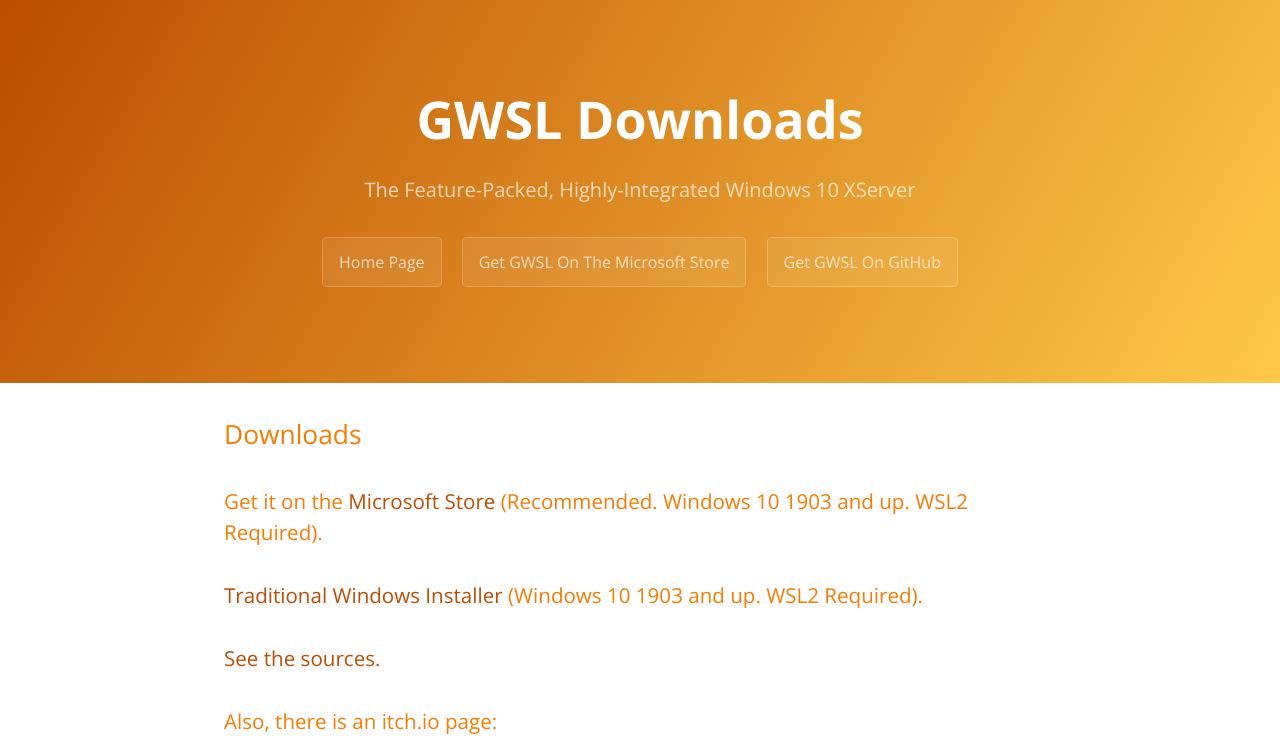
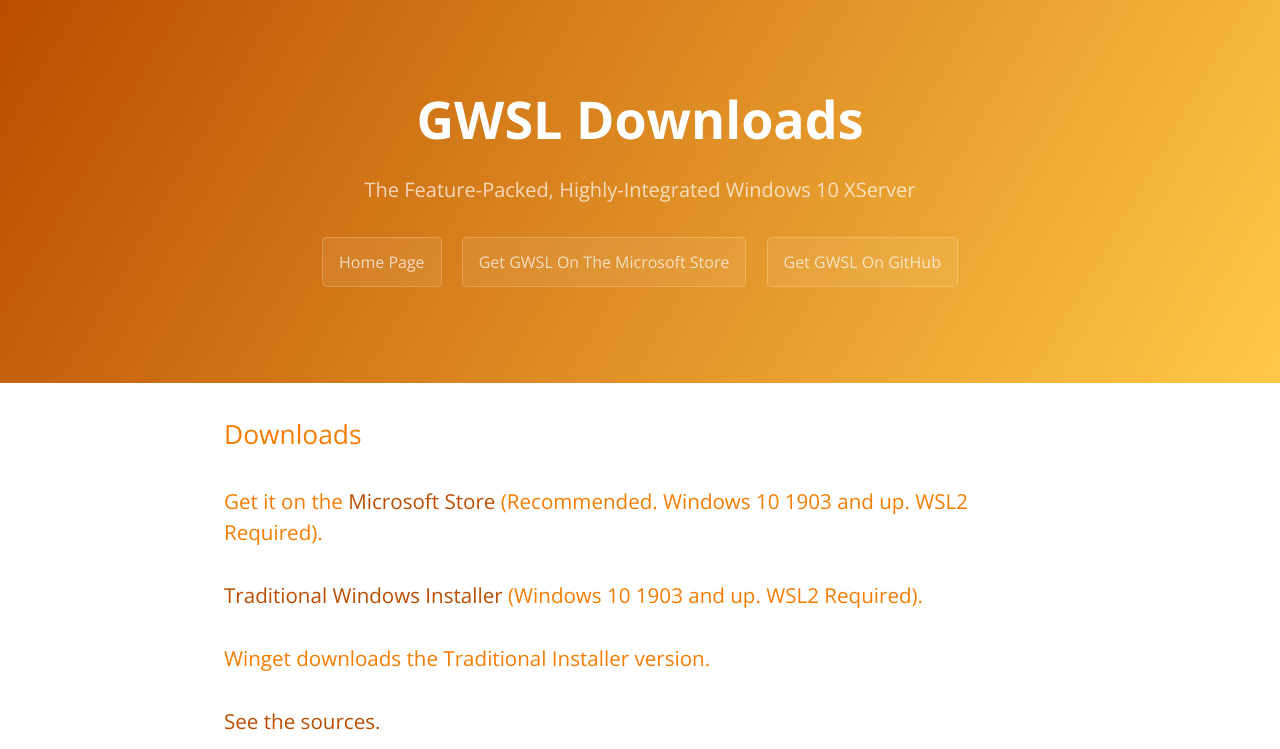
Before and after one commit to Opticos/gwsl, a Jekyll site: the page built from tutorials/download.md, in a window 1280 px wide, cut to the strip 0-749 px from the top of the page. Built offline with Jekyll 4.4.1, drawn with Linux system fonts in a browser that asks for light colours; the repository's description, which GitHub fills in, is left out.

Commit message:
Update download.md

```diff
--- a/tutorials/download.md
+++ b/tutorials/download.md
@@ -10,6 +10,8 @@ permalink: /tutorials/download.html
 
 ### [Traditional Windows Installer](https://github.com/Opticos/GWSL-Source/releases/) (Windows 10 1903 and up. WSL2 Required).
 
+### Winget downloads the Traditional Installer version.
+
 ### [See the sources.](https://github.com/Opticos/GWSL-Source)
 
 ### Also, there is an itch.io page:
```
